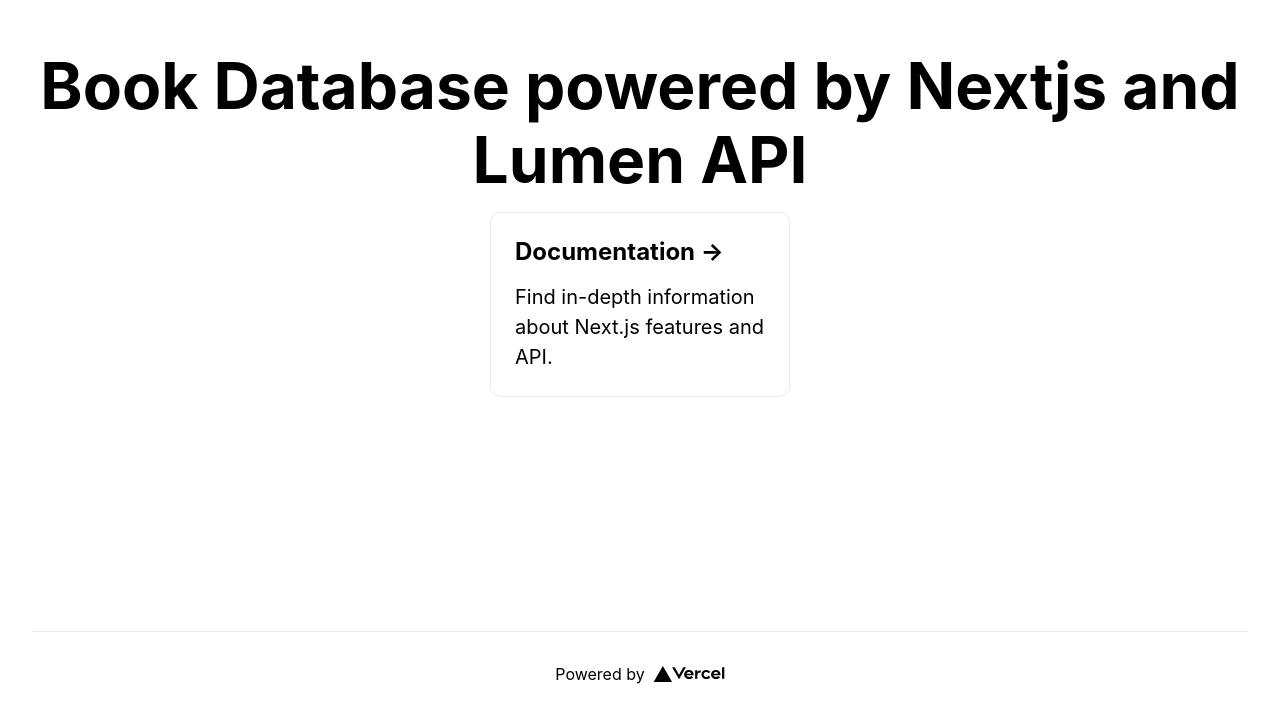
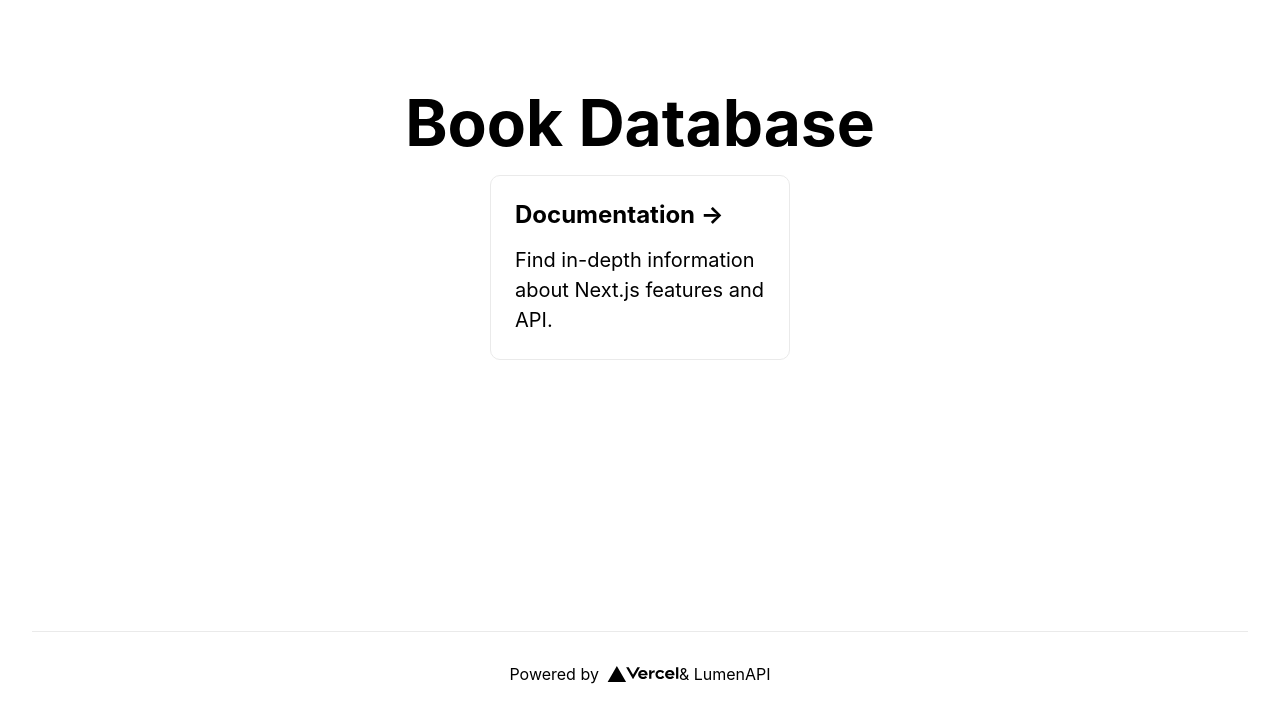
Before and after one commit to songokjesse/topup_mama_frontend, a Next.js app: page / in a window 1280 px wide. Shown: the part 169-885 px from the top of the page. Built offline with nearby package versions, Linux system fonts and the light colour scheme.

Commit message:
changed page title

```diff
--- a/pages/index.js
+++ b/pages/index.js
@@ -13,7 +13,7 @@ export default function Home() {
 
       <main className={styles.main}>
         <h1 className={styles.title}>
-          Book Database powered by Nextjs and Lumen API
+          Book Database
         </h1>
 
 
@@ -36,7 +36,7 @@ export default function Home() {
           Powered by{' '}
           <span className={styles.logo}>
             <Image src="/vercel.svg" alt="Vercel Logo" width={72} height={16} />
-          </span>
+          </span> & LumenAPI
         </a>
       </footer>
     </div>
```
